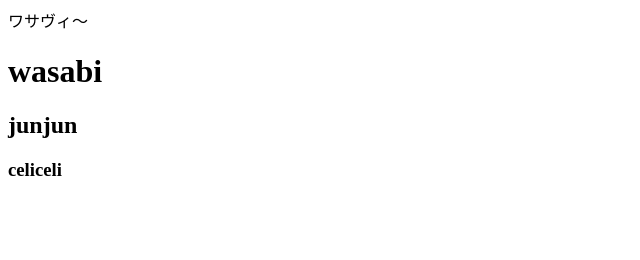
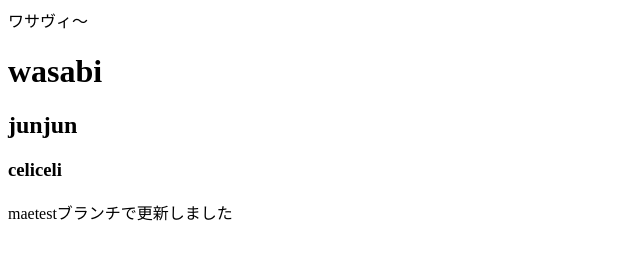
Before and after one commit to wasavitz/team-test, a plain HTML site: page index.html in a window 1280 px wide. Shown: the whole page, without its empty margins (0-640 px from the left). Drawn offline with Linux system fonts and the light colour scheme.

Commit message:
maetestブランチ pタグ追加

```diff
--- a/index.html
+++ b/index.html
@@ -11,5 +11,6 @@
     <h1>wasabi</h1>
     <h2>junjun</h2>
     <h3>celiceli</h3>
+    <p>maetestブランチで更新しました</p>
   </body>
 </html>
```
